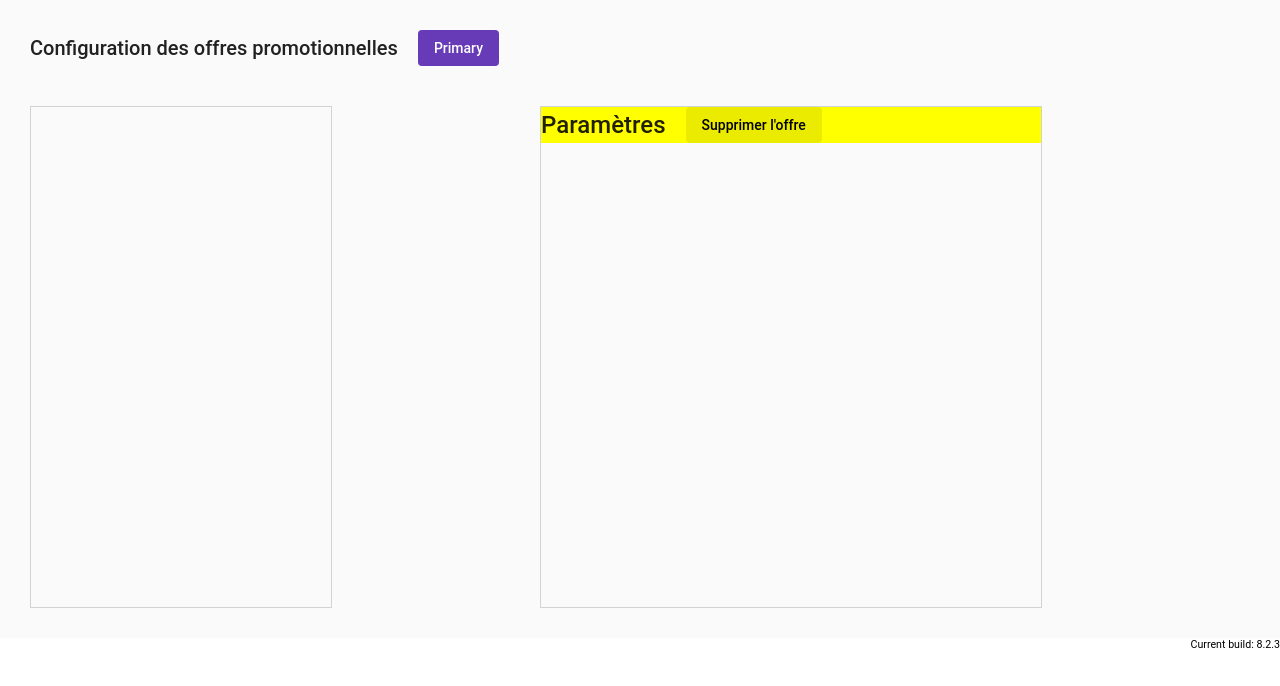
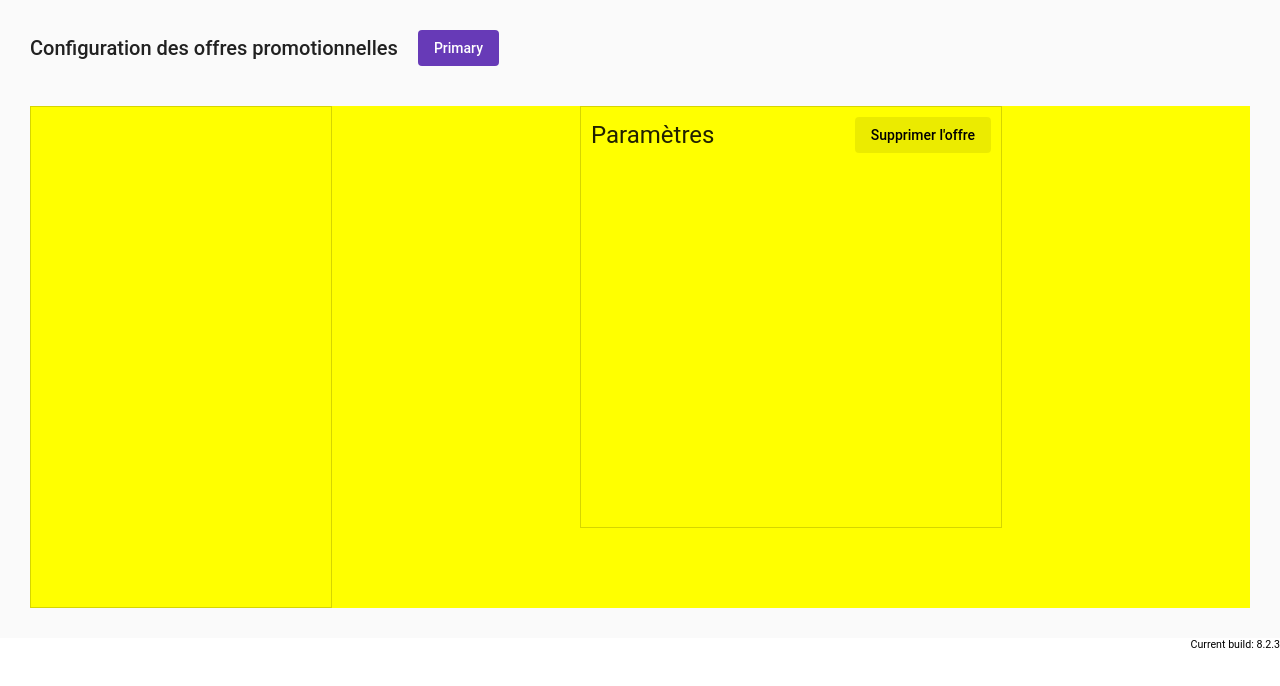
Before and after one commit to emilletpharma/Coupon, an Angular app: page / in a window 1280 px wide. Shown: the top 686 px of the page. Built offline with nearby package versions, Linux system fonts and the light colour scheme.

Commit message:
2 files modified

```diff
--- a/src/app/form-field-overview-example.html
+++ b/src/app/form-field-overview-example.html
@@ -7,17 +7,15 @@
 	<div class="content">
 		<div class="left">
 		</div>
-		<div class="space">
-		</div>
+ 		<div class="space"></div>
 		<div class="right">
-      <div class="header">
+			<div class="top">
 				<div class="title">Paramètres</div>
 				<button mat-flat-button color="primary">Supprimer l'offre</button>
 			</div>
 		</div>
 		<div></div>
-		<div class="space">
-		</div>
+ 		<div class="space"></div>
 	</div>
 </div>
 
--- a/src/app/form-field-overview-example.scss
+++ b/src/app/form-field-overview-example.scss
@@ -18,28 +18,30 @@
           display: flex;
           flex-direction: row;
           align-items: flex-start;
+          background: yellow;
+
           .left {
             width: 300px;
             height: 500px;
             border: solid 1px rgba(0, 0, 0, 0.16);
       }
+
       .right {
-       // padding: 10px;
+        padding: 10px;
         display: flex;
         flex-direction: column;
         align-items: flex-start;
         align-content: space-between;
-        width: 500px;
-        height: 500px;
+        width: 400px;
+        height: 400px;
         border: solid 1px rgba(0, 0, 0, 0.16);
 
-        .header {
-          background: yellow;
+        .top {
           width: 100%;
           display: flex;
           flex-direction: row;
-          //align-items: center;
-          align-content: space-between;
+          align-items: center;
+          justify-content: space-between;
 
           .title {
             font-size: 24px;
```
Lines whose indentation alone changed are shown as unchanged.
